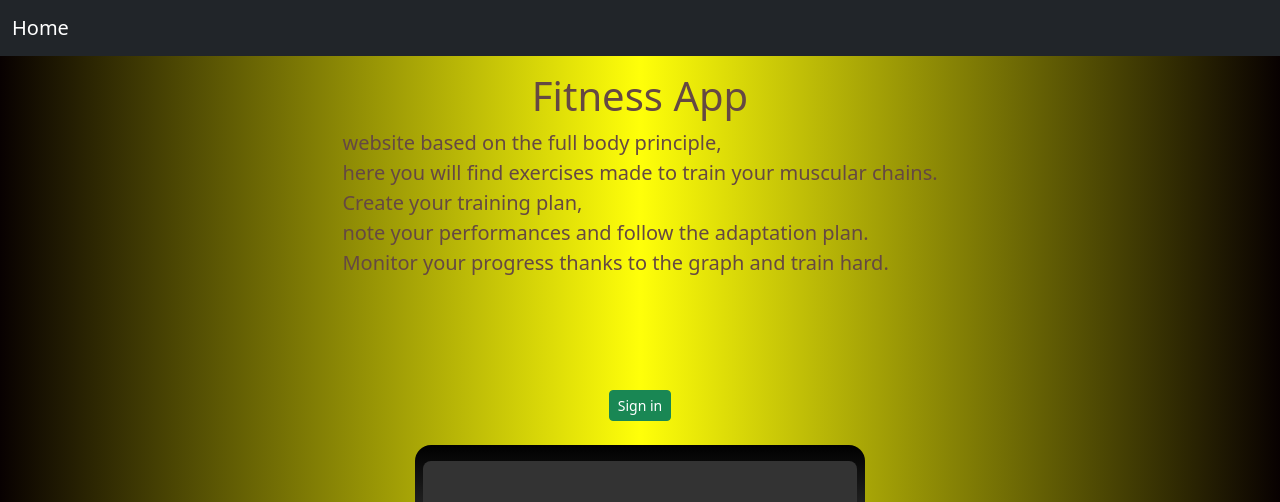
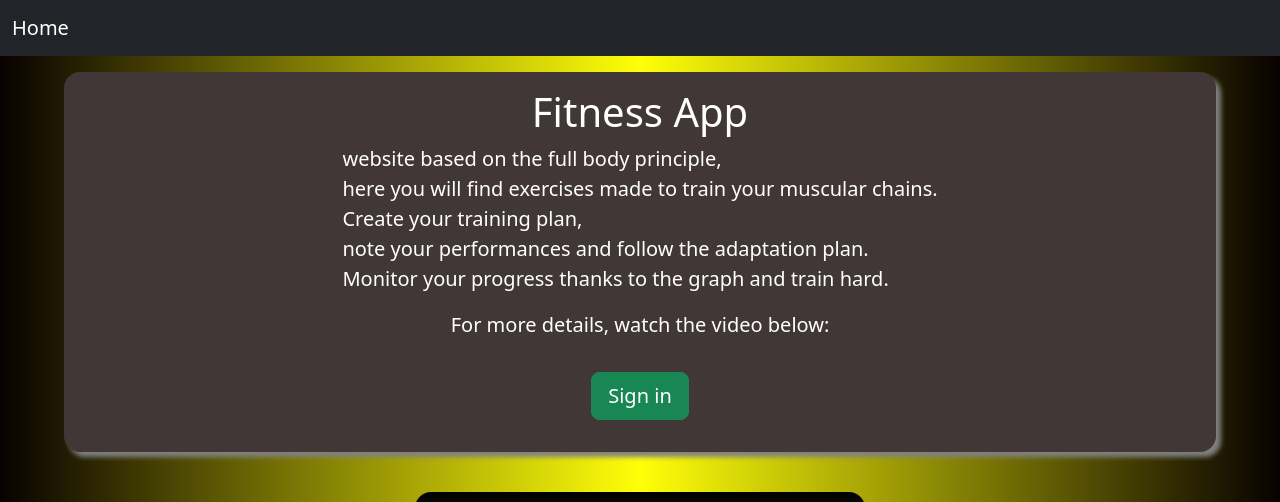
Before and after one commit to thomas9291/fitness-app, a Next.js app: page / in a window 1280 px wide. Shown: the top 502 px of the page. Built offline with nearby package versions, Linux system fonts and the light colour scheme; no server answers; grey boxes are pictures that could not be loaded.

Commit message:
presentation finish

```diff
--- a/src/pages/index.js
+++ b/src/pages/index.js
@@ -22,15 +22,16 @@ export default function HomePage() {
             <br /> note your performances and follow the adaptation plan.
             <br /> Monitor your progress thanks to the graph and train hard.{" "}
           </p>
+          <p>For more details, watch the video below:</p>
+          <SigninBtnContainer>
+            <button className="btn btn-success btn-lg" onClick={handlerSigin}>
+              {signin ? "Back" : "Sign in"}
+            </button>
+          </SigninBtnContainer>
         </div>
-        <SigninBtnContainer>
-          <button className="btn btn-success btn-sm" onClick={handlerSigin}>
-            {signin ? "Back" : "Sign in"}
-          </button>
-        </SigninBtnContainer>
         {signin && (
           <div
-            className="d-flex flex-column card mx-auto mt-5 p-2"
+            className="d-flex flex-column card mx-auto mt-1 p-2"
             style={{ width: "30%" }}
           >
             <h4 className="text-center"> Not signed in </h4>
@@ -62,7 +63,7 @@ const ContainerVideo = styled.div`
   border-radius: 1rem;
 `;
 const SigninBtnContainer = styled.div`
-  margin-top: 5rem;
   display: flex;
+  padding: 1rem;
   justify-content: center;
 `;
--- a/src/styles/globals.css
+++ b/src/styles/globals.css
@@ -19,11 +19,16 @@ body {
   background: linear-gradient(0.25turn, #080101, #ffff09, #080101);
 }
 .textContainer {
-  color: #654843;
+  color: white;
   display: flex;
   flex-direction: column;
   align-items: center;
   margin: 1rem;
+  width: 90%;
+  background-color: rgb(66, 55, 55);
+  border-radius: 1rem;
+  box-shadow: 5px 5px 5px grey;
+  padding: 1rem;
 }
 
 .containerBodySchema {
```
